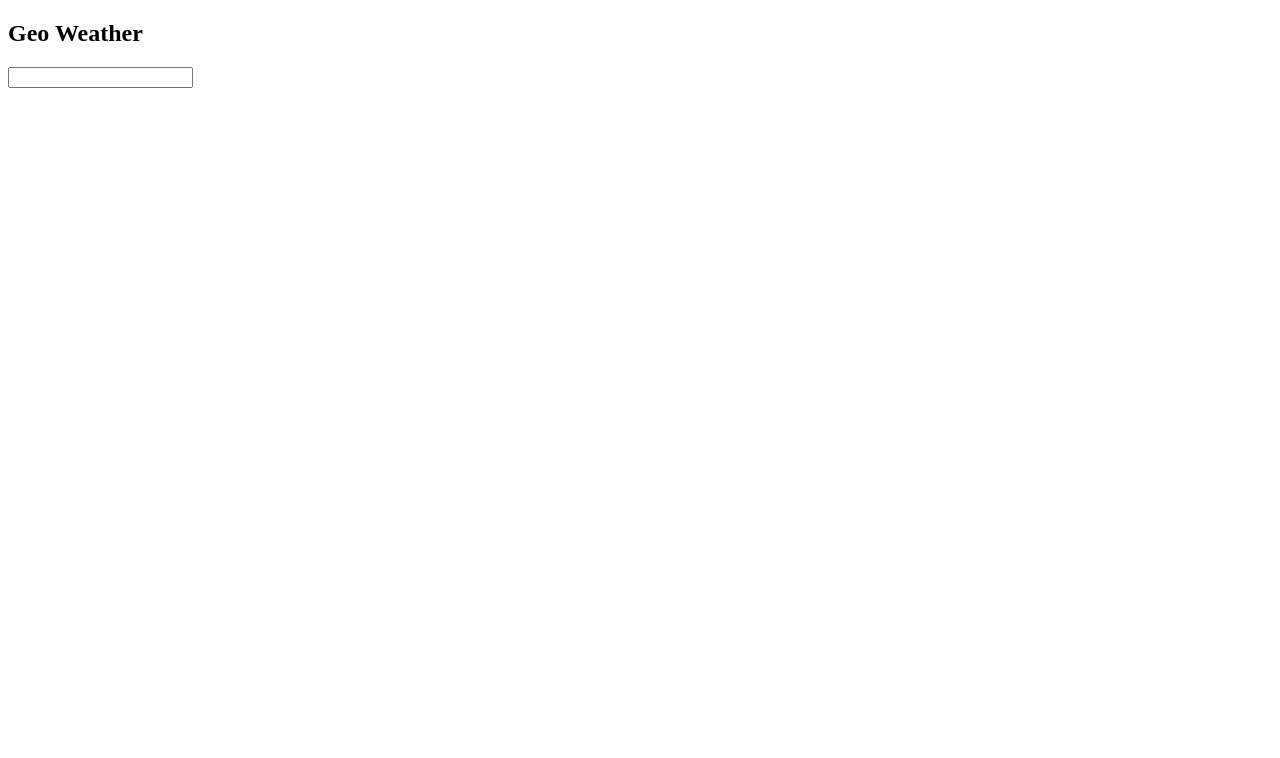
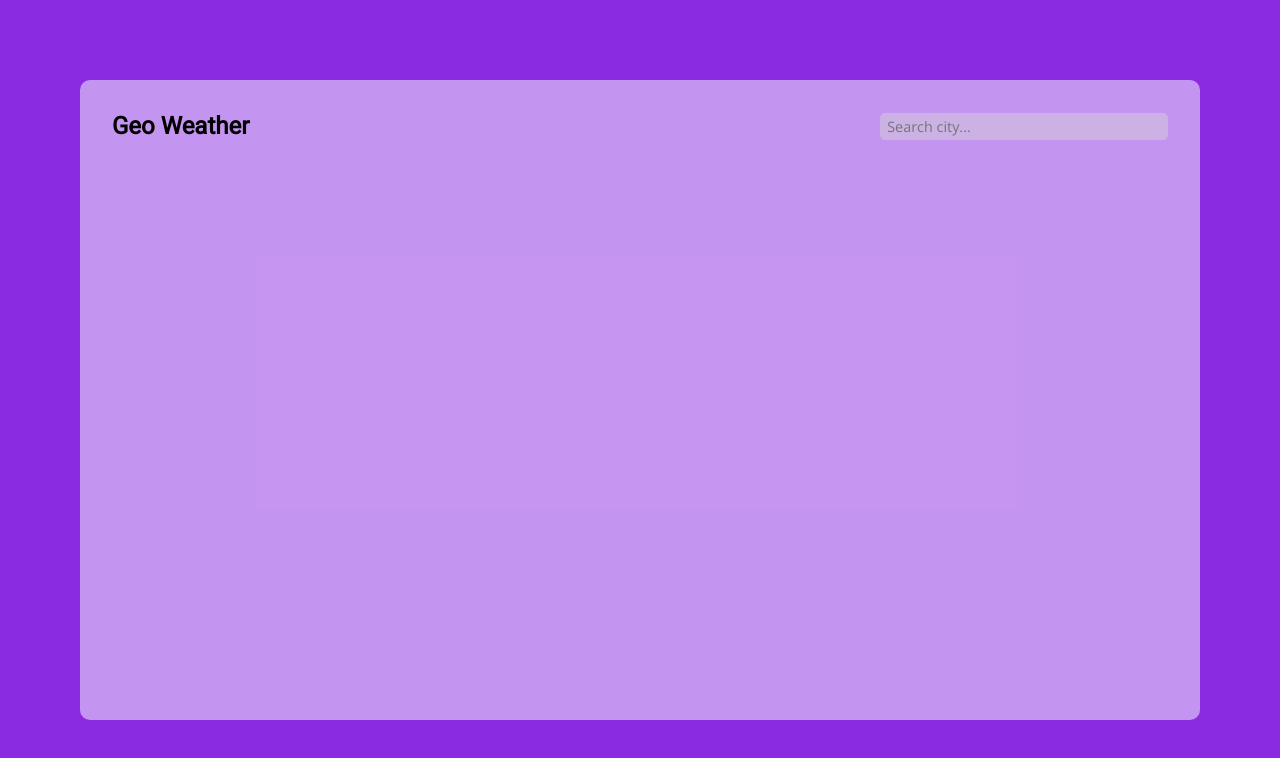
Before and after one commit to napstar-420/weather-app, a React (Create React App) app: page / in a window 1280 px wide. Shown: the top 758 px of the page. Built offline with nearby package versions, Linux system fonts and the light colour scheme.

Commit message:
Add style for header

```diff
--- a/src/App.js
+++ b/src/App.js
@@ -1,4 +1,5 @@
 import MainContainer from "./Components/MainContainer";
+import "./CSS/main.css";
 
 function App() {
   return (
--- /dev/null
+++ b/src/CSS/main.css
@@ -0,0 +1,79 @@
+:root {
+  --primary-font: "Roboto", "sans-serif";
+  --secondary-font: "Open Sans", sans-serif;
+}
+
+*,
+*::before,
+*::after {
+  box-sizing: border-box;
+  padding: 0%;
+  margin: 0%;
+}
+
+.App {
+  width: 100%;
+  height: 100vh;
+  background-color: blueviolet;
+  padding: 5em;
+}
+
+.main_container {
+  width: 100%;
+  height: 100%;
+  background-color: rgba(255, 255, 255, 0.5);
+  padding: 1em 2em;
+  border-radius: 10px;
+}
+
+.header {
+  display: flex;
+  justify-content: space-between;
+  height: 10%;
+  align-items: center;
+}
+
+.header h2 {
+  font-size: 1.5rem;
+  font-family: var(--primary-font);
+}
+
+.header .search_container {
+}
+
+.header .searchCity {
+  width: 20em;
+  padding: 0.3em 0.5em;
+  font-size: 0.9rem;
+  border-radius: 5px;
+  border: none;
+  outline: none;
+  background-color: #d5d4d470;
+  font-family: var(--secondary-font);
+}
+
+.header .searchCity:focus {
+  background-color: rgba(255, 255, 255, 0.719);
+}
+
+.header .suggesstion_container {
+  position: absolute;
+  width: 20em;
+  margin: 0.5em 0;
+  padding: 0.5em 0.8em;
+  background-color: rgba(220, 106, 248, 0.432);
+  list-style-type: none;
+  font-family: var(--secondary-font);
+  font-size: 0.9rem;
+  border-radius: 10px;
+}
+
+.header .suggesstion_container li {
+  padding: 0.1rem 0.5rem;
+  border-radius: 3px;
+}
+
+.header .suggesstion_container li:hover {
+  background-color: antiquewhite;
+  cursor: pointer;
+}
--- a/src/Components/Header.js
+++ b/src/Components/Header.js
@@ -34,9 +34,12 @@ const Header = () => {
   return (
     <div className="header">
       <h2>Geo Weather</h2>
+      <div className="search_container">
         <input
+          className="searchCity"
           type="text"
           value={value}
+          placeholder="Search city..."
           onFocus={() => {
             setFocus(true);
           }}
@@ -47,6 +50,7 @@ const Header = () => {
         />
         <Suggestions focus={focus} reply={reply} />
       </div>
+    </div>
   );
 };
 
--- a/src/Components/Suggestions.js
+++ b/src/Components/Suggestions.js
@@ -5,7 +5,7 @@ const Suggestions = ({ reply, focus }) => {
     if (reply !== undefined && reply.length !== 0) {
       console.log(reply);
       return (
-        <ul>
+        <ul className="suggesstion_container">
           {reply.map((city) => {
             return (
               <li key={city.id}>
@@ -17,7 +17,7 @@ const Suggestions = ({ reply, focus }) => {
       );
     } else {
       return (
-        <ul>
+        <ul className="suggesstion_container">
           <li>Loading...</li>
         </ul>
       );
```
Lines whose indentation alone changed are shown as unchanged.
